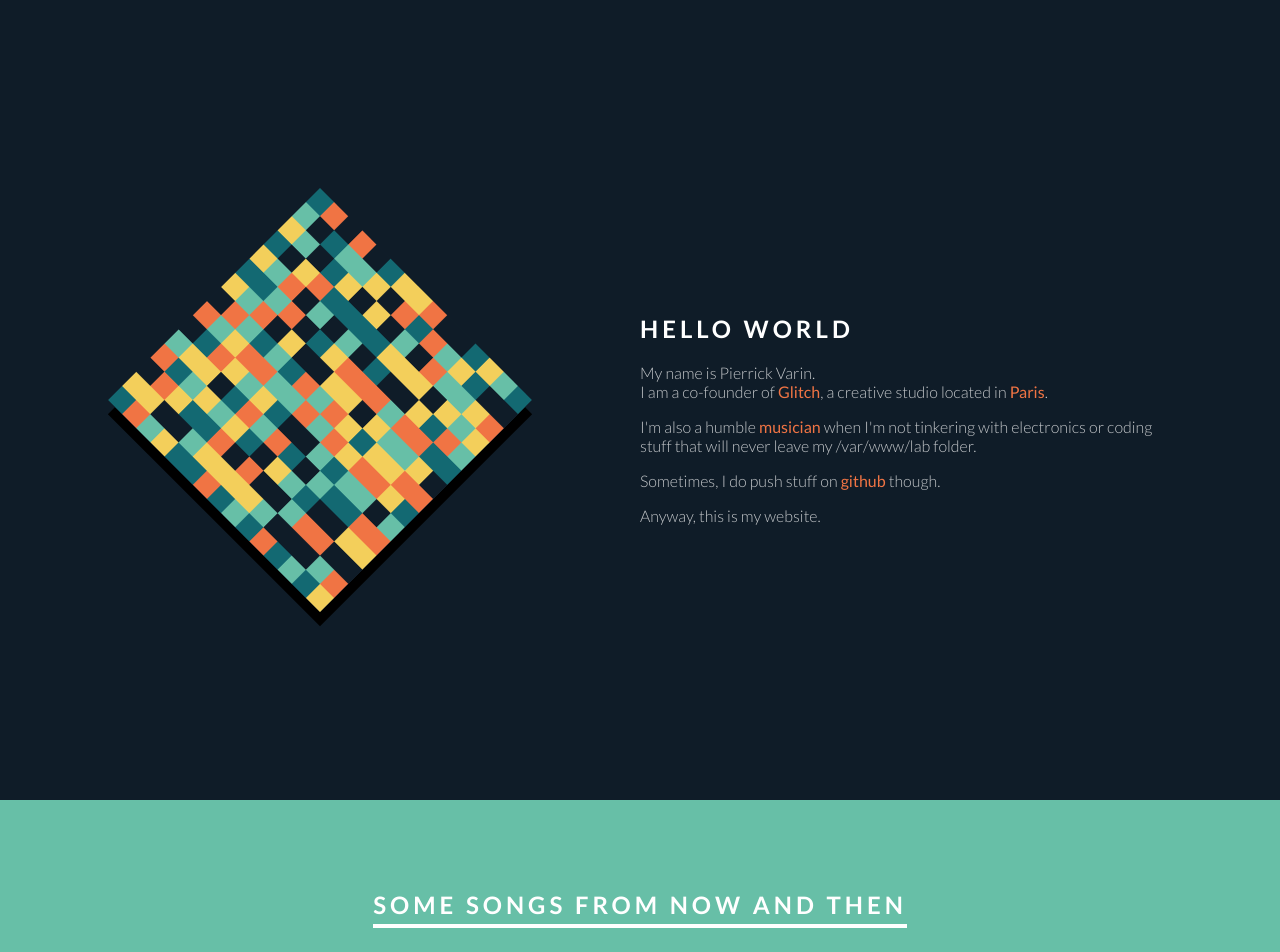
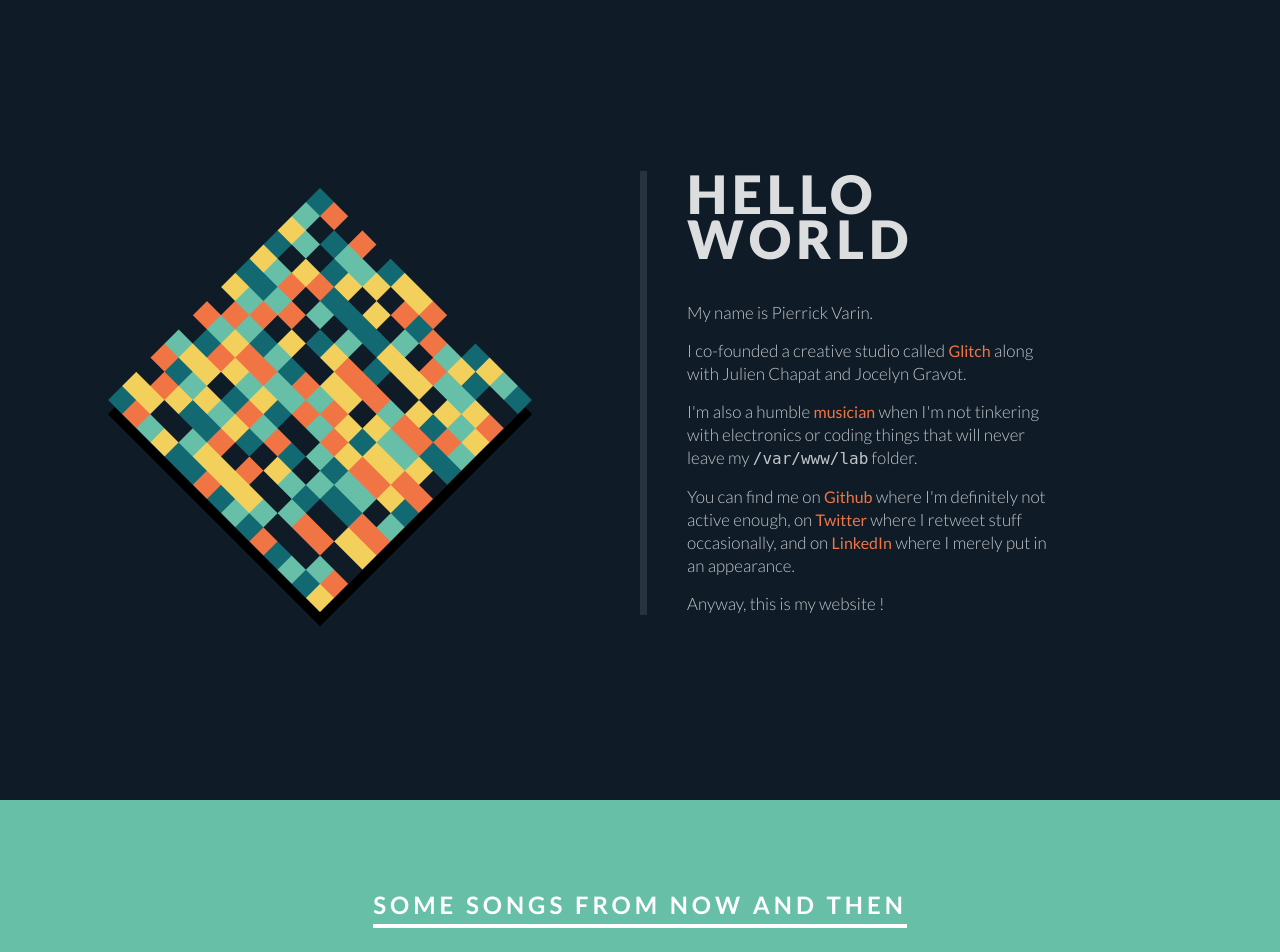
Before and after one commit to codefromhezad/hezad.com, a PHP site: page / in a window 1280 px wide. Shown: the top 952 px of the page. Run offline with PHP 8.4, Linux system fonts and the light colour scheme.

Commit message:
Fine tuning global style (especially on the header)

```diff
--- a/index.php
+++ b/index.php
@@ -35,20 +35,25 @@
 				<h2>Hello world</h2>
 
 				<p>
-					My name is Pierrick Varin.<br />
-					I am a co-founder of <a href="http://glitchstudio.com" target="_blank">Glitch</a>, a creative studio located in <a href="https://goo.gl/maps/S3Yke" target="_blank">Paris</a>.
+					My name is Pierrick Varin.
 				</p>
 
 				<p>
-					I'm also a humble <a href="https://soundcloud.com/hezad" target="_blank">musician</a> when I'm not tinkering with electronics or coding stuff that will never leave my <span class="pre">/var/www/lab</span> folder.
+					I co-founded a creative studio called <a href="http://glitchstudio.com" target="_blank">Glitch</a> along with Julien Chapat and Jocelyn Gravot.
 				</p>
 
 				<p>
-					Sometimes, I do push stuff on <a href="https://github.com/hezad" target="_blank">github</a> though.
+					I'm also a humble <a href="https://soundcloud.com/hezad" target="_blank">musician</a> when I'm not tinkering with electronics or coding things that will never leave my <span class="pre">/var/www/lab</span> folder.
 				</p>
 
 				<p>
-					Anyway, this is my website.
+					You can find me on <a href="https://github.com/hezad" target="_blank">Github</a> where I'm definitely not active enough,
+					on <a href="https://twitter.com/hezad" target!"_blank">Twitter</a> where I retweet stuff occasionally,
+					and on <a href="https://www.linkedin.com/in/pierrick-varin-0739bb29" target="_blank">LinkedIn</a> where I merely put in an appearance.
+				</p>
+
+				<p>
+					Anyway, this is my website !
 				</p>
 			</div>
 		</div>
@@ -124,9 +129,8 @@
 
 		<p>
 			You reached the last section of my website. <br>
-			Thanks for passing by. <br>
 			<br>
-			Have a nice day !
+			Thanks for passing by, have a nice day !
 		</p>
 	</footer>
 
--- a/main.js
+++ b/main.js
@@ -82,35 +82,17 @@ var Glitch = function(canvasId) {
 	}
 }
 
-var glitch = new Glitch("canvas1");
-var cheight = 20;
 
-glitch.generate(cheight);
 
-setInterval( function() {
-	//cheight = Math.floor(glitch.height / (16 + parseInt(16 * Math.random()) ) - 1);
+$( function() {
+
+	var glitch = new Glitch("canvas1");
+	var cheight = 20;
 
 	glitch.generate(cheight);
 
-}, 500 );
-
-$( function() {
-
-	/* Auto-height and margins of header elements */
-	$(window).resize( function() {
-		var winHeight = $(window).height();
-
-		$('header').css({height: winHeight});
-
-		$container = $('#canvas-wrapper')
-		$container.css({
-			'margin-top': ((winHeight - $('#canvas-container').height()) * 0.5) + 'px'
-		});
-
-		$container = $('#header-infos')
-		$container.css({
-			'margin-top': ((winHeight - $('#infos-container').height()) * 0.5) + 'px'
-		});
-	}).resize();
+	setInterval( function() {
+		glitch.generate(cheight);
+	}, 500 );
 
 });
--- a/style.css
+++ b/style.css
@@ -1,8 +1,9 @@
 html, body {
 	background: #0F1C28;
-	font-family: 'Lato', 'sans-serif';
+	font-family: 'Lato', Helvetica, Arial, 'sans-serif';
 	margin: 0;
 	padding: 0;
+	height: 100%;
 }
 
 section, header, footer {
@@ -11,6 +12,9 @@ section, header, footer {
 
 header {
 	overflow: hidden;
+	position: relative;
+	display: table;
+	height: 100%;
 }
 
 a {
@@ -19,14 +23,19 @@ a {
 	text-decoration: none;
 }
 
+.pre {
+	font-family: monospace;
+}
+
 a:hover {
 	border-bottom: 1px solid;
 }
 
-#canvas-wrapper,
-#header-infos {
+#canvas-wrapper {
 	width: 50%;
-	float: left;
+
+	display: table-cell;
+	vertical-align: middle;
 }
 
 #canvas-container {
@@ -54,23 +63,41 @@ a:hover {
 }
 
 #header-infos {
+	width: 50%;
+	font-weight: 300;
+	line-height: 23px;
+    font-size: 17px;
 	color: #fff;
+	color: rgba(255,255,255,0.75);
+
+	display: table-cell;
+	vertical-align: middle;
 }
 
 #infos-container {
-	padding-right: 100px;
+	padding: 0 40px;
+    margin-right: 30%;
+    border-left: 7px solid rgba(255,255,255,0.1);
+}
+
+#infos-container p {
+	margin: 15px 0;
+}
+
+#infos-container .pre,
+#infos-container a {
+	font-size: 16px;
 }
 
 #infos-container h2 {
 	text-transform: uppercase;
-	letter-spacing: 4px;
-	font-weight: 700;
-}
-
-#header-infos p {
-	font-weight: 300;
-	color: #fff;
-	color: rgba(255,255,255,0.75);
+    letter-spacing: 5px;
+    font-size: 53px;
+    font-weight: 900;
+    line-height: 45px;
+    margin-top: 0;
+    margin-bottom: 40px;
+    color: rgba(255,255,255,0.85);
 }
 
 .section {
```
